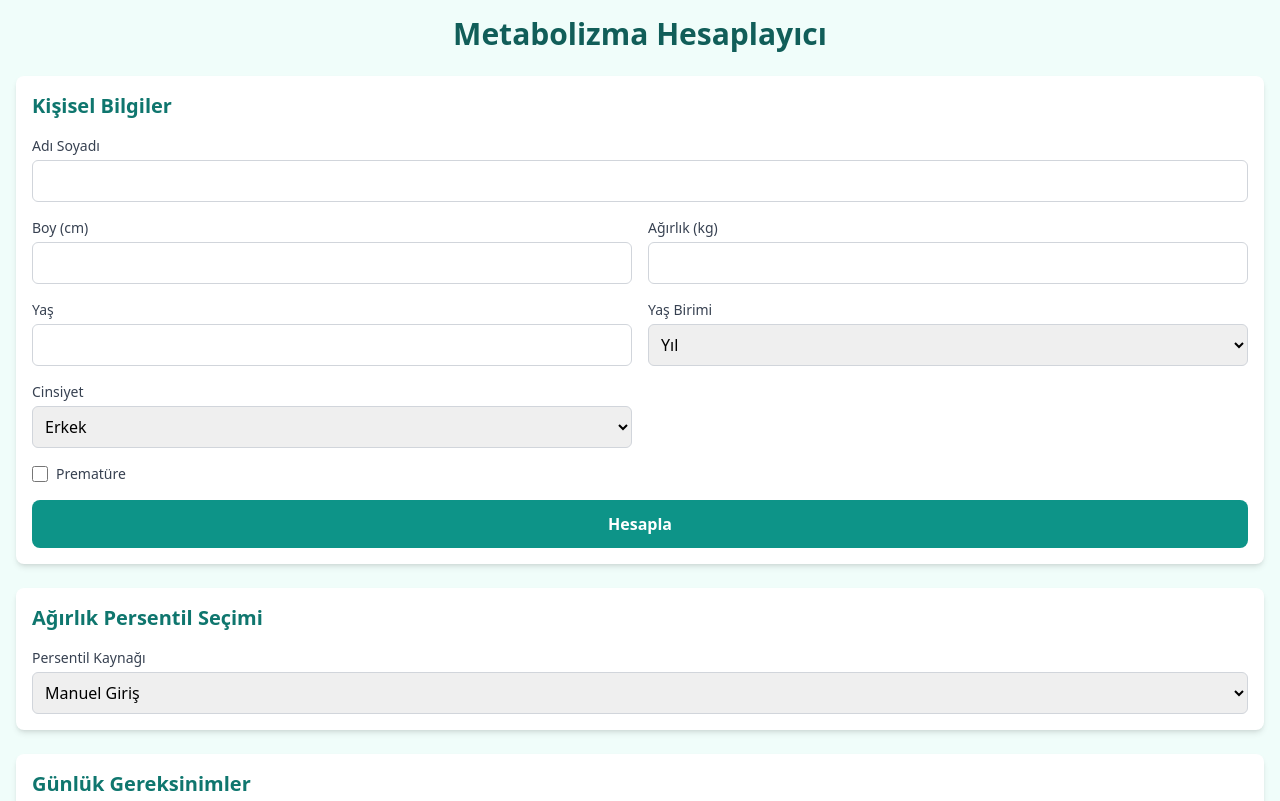
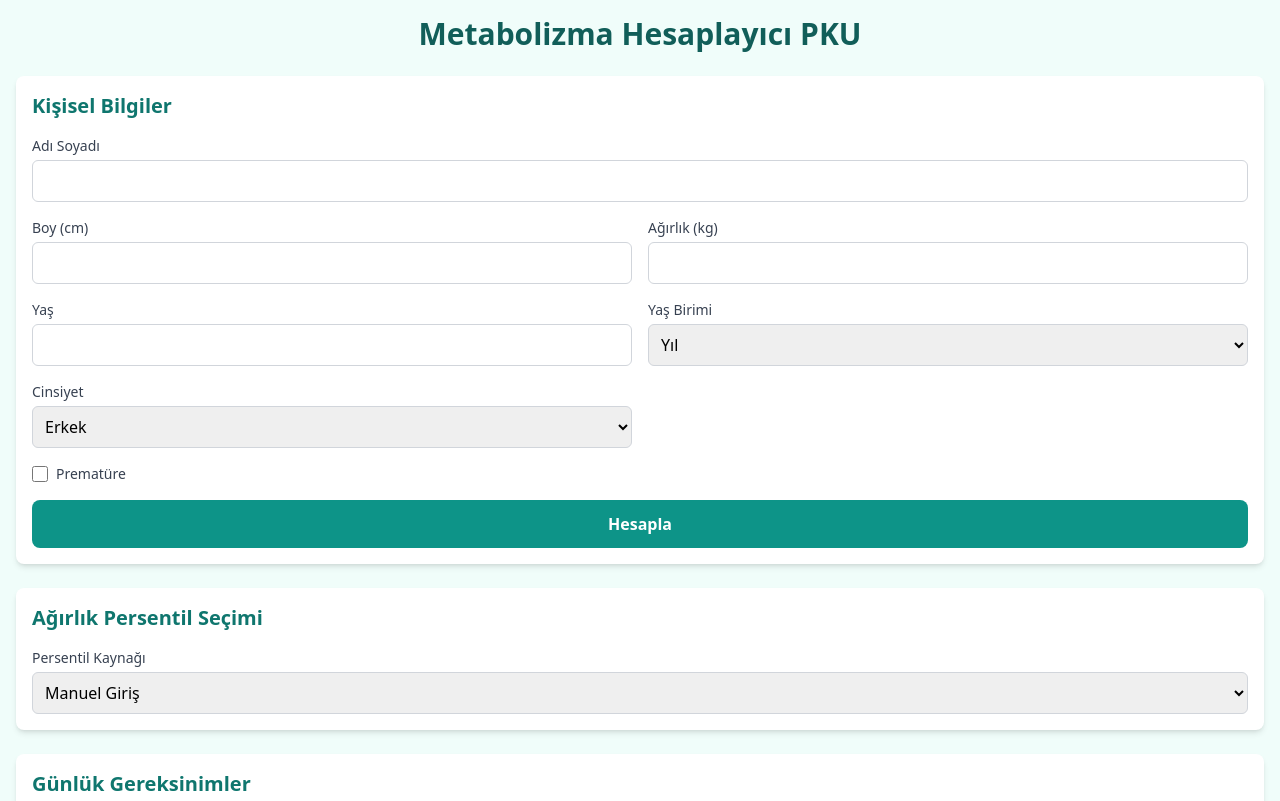
Before and after one commit to boraege/metabolizmahesaplama, a plain HTML site: page index.html in a window 1280 px wide. Shown: the top 801 px of the page. Drawn offline with nearby package versions, Linux system fonts and the light colour scheme.

Commit message:
Update index.html

```diff
--- a/index.html
+++ b/index.html
@@ -8,7 +8,7 @@
 </head>
 <body class="bg-teal-50 min-h-screen p-2 sm:p-4">
     <div class="max-w-7xl mx-auto">
-        <h1 class="text-2xl sm:text-3xl font-bold text-center text-teal-800 mb-4 sm:mb-6">Metabolizma Hesaplayıcı</h1>
+        <h1 class="text-2xl sm:text-3xl font-bold text-center text-teal-800 mb-4 sm:mb-6">Metabolizma Hesaplayıcı PKU</h1>
 
         <div class="flex flex-col gap-4 sm:gap-6">
             <div class="space-y-4 sm:space-y-6">
```
